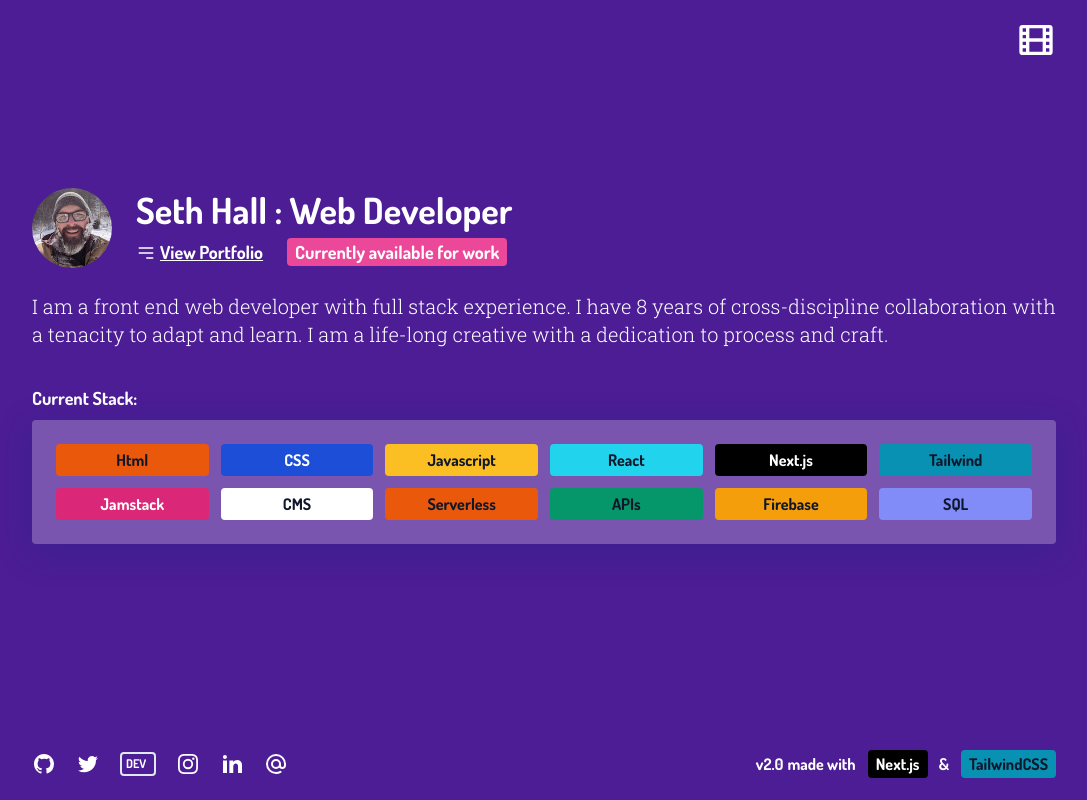
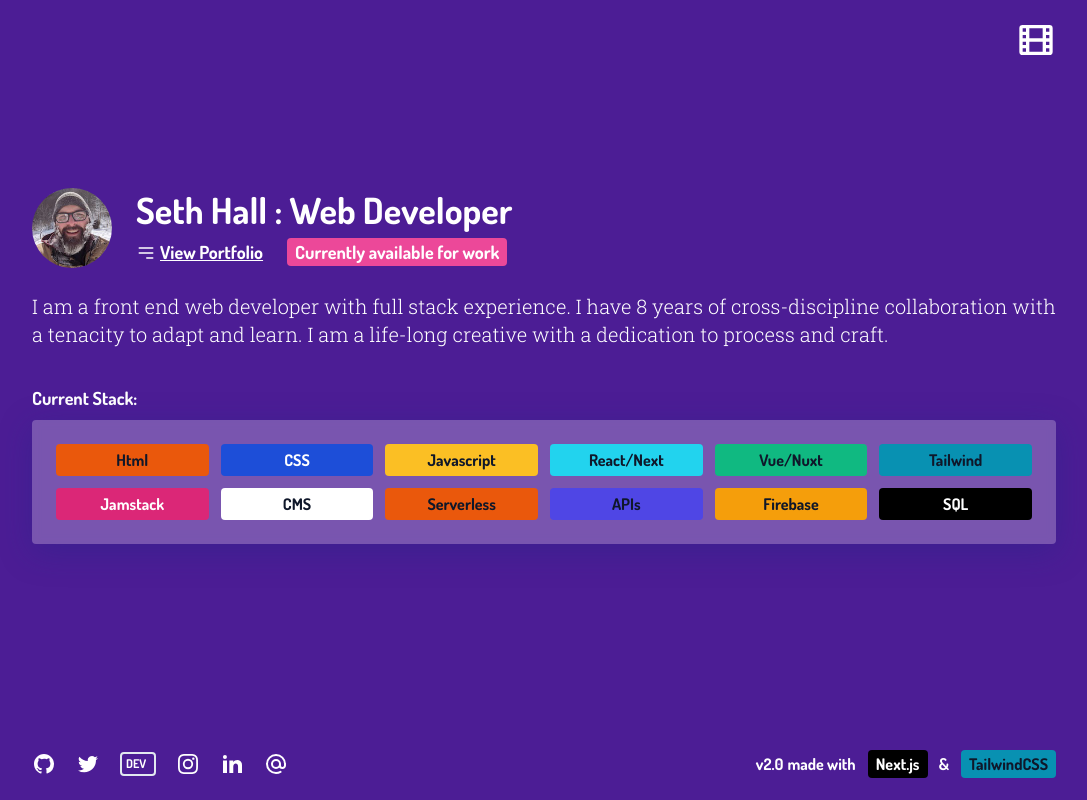
Before and after one commit to sethburtonhall/home-v2, a Next.js app: page / in a window 1280 px wide. Shown: the whole page, without its empty margins (96-1183 px from the left). Built offline with nearby package versions, Linux system fonts and the light colour scheme; what tailwindcss-debug-screens would draw is missing.

Commit message:
adds vue and nuxt

```diff
--- a/components/Code.tsx
+++ b/components/Code.tsx
@@ -77,17 +77,17 @@
         <div className="p-1 text-gray-900 bg-yellow-400 rounded">
           Javascript
         </div>
-        <div className="p-1 text-gray-900 rounded bg-cyan-400">React</div>
-        <div className="p-1 bg-black rounded">Next.js</div>
+        <div className="p-1 text-gray-900 rounded bg-cyan-400">React/Next</div>
+        <div className="p-1 text-gray-900 bg-green-500 rounded">Vue/Nuxt</div>
         <div className="p-1 text-gray-900 rounded bg-cyan-600">Tailwind</div>
         <div className="p-1 bg-pink-600 rounded">Jamstack</div>
         <div className="p-1 text-gray-900 bg-white rounded">CMS</div>
         <div className="p-1 text-gray-900 bg-orange-600 rounded">
           Serverless
         </div>
-        <div className="p-1 text-gray-900 bg-green-600 rounded">APIs</div>
+        <div className="p-1 text-gray-900 bg-indigo-600 rounded">APIs</div>
         <div className="p-1 text-gray-900 bg-yellow-500 rounded">Firebase</div>
-        <div className="p-1 text-gray-900 bg-indigo-400 rounded">SQL</div>
+        <div className="p-1 text-white bg-black rounded">SQL</div>
       </div>
     </>
   )
--- a/components/Resume.tsx
+++ b/components/Resume.tsx
@@ -50,7 +50,7 @@
         <div className="font-serif text-base font-light">
           <ul className="pl-5 list-disc list-outside">
             <li className="pb-3">
-              Front End: HTML/CSS/JS, React, NextJS, APIs, testing, performance, accessibility
+              Front End: HTML/CSS/JS, React/Next, Vue/Nuxt, APIs, testing, performance, accessibility
             </li>
             <li className="pb-3">
               Styling: TailwindCSS, CSS in JS, Material UI, Bootstrap, Chakra UI
```
